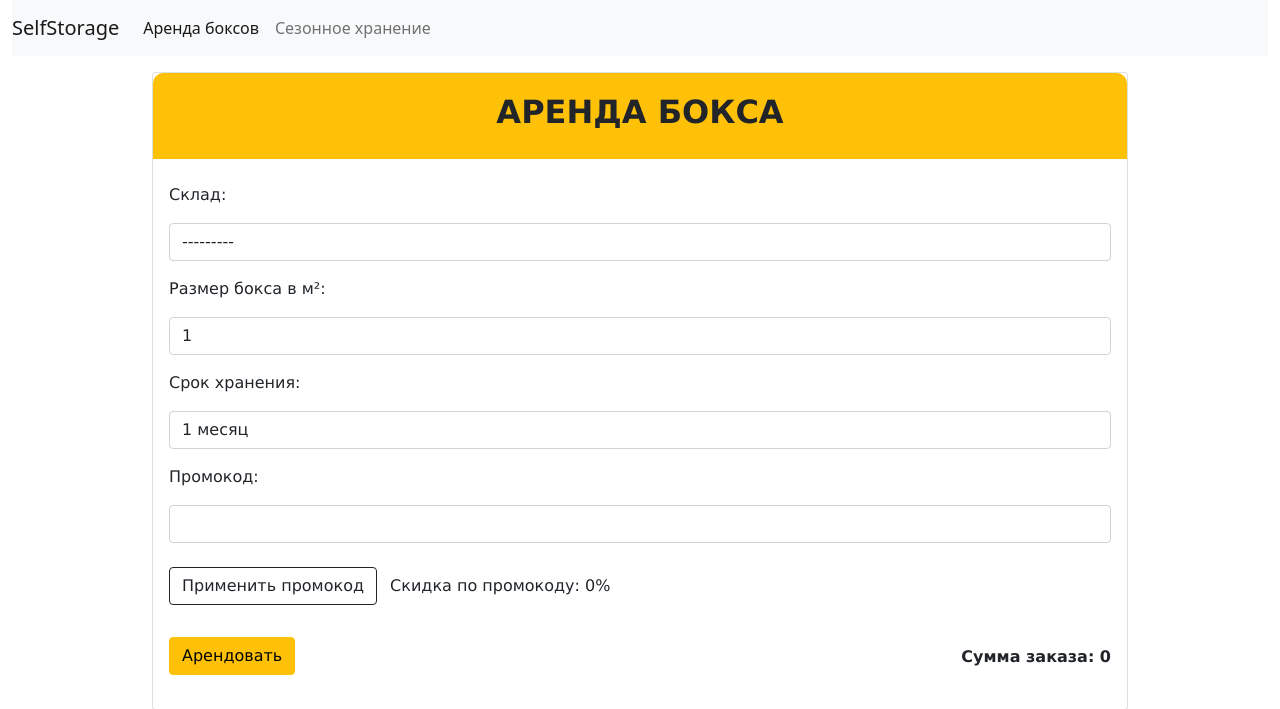
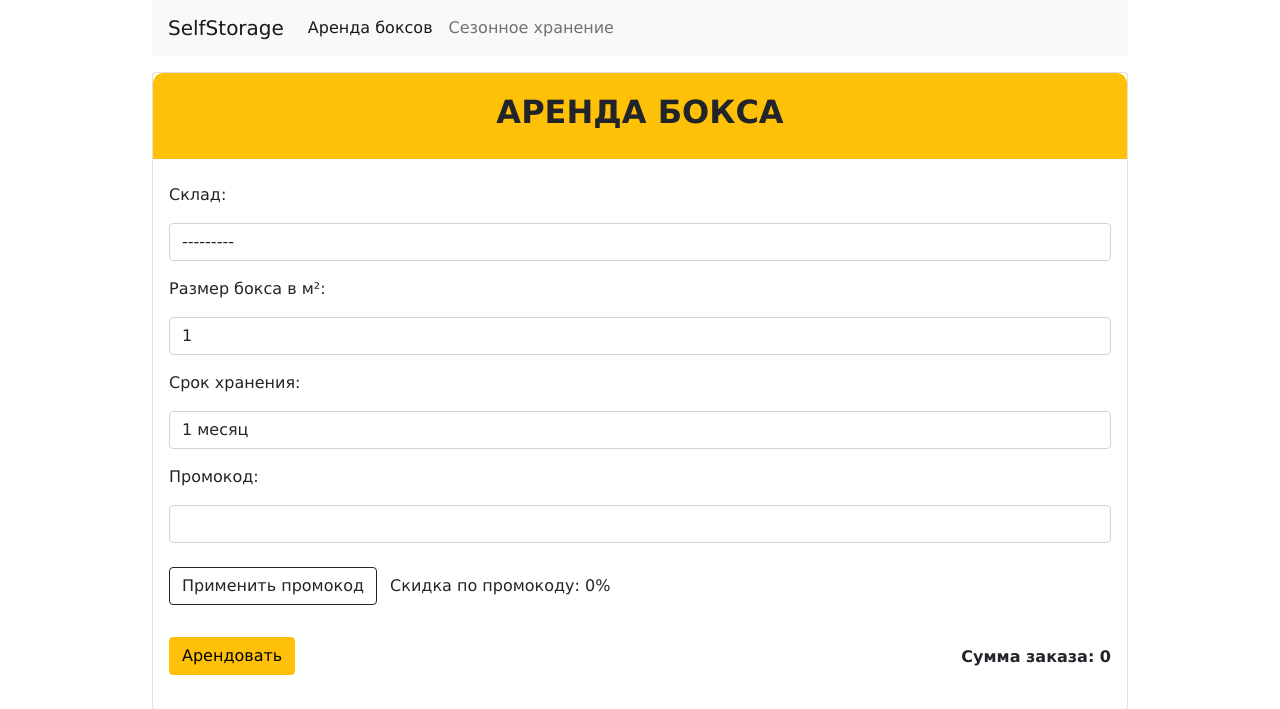
Before and after one commit to balancy/self_storage, a Django app: page /rent_box in a window 1280 px wide. Shown: the top 709 px of the page. Run offline with Django 3.2, Linux system fonts and the light colour scheme; data that the repository does not hold is empty; parts of the project's set-up code (start-up, migrations or seed data) failed here and were passed over.

Commit message:
Make base navbar be the same width as the site

```diff
--- a/storage_rental/templates/storage_rental/base.html
+++ b/storage_rental/templates/storage_rental/base.html
@@ -13,9 +13,9 @@
   {% endblock %}
 </head>
 <body>
-  <header class="container-fluid">
+  <header class="container container-fluid">
     <nav class="navbar navbar-expand-lg navbar-light bg-light">
-      <a class="navbar-brand" href="{% url 'index' %}">SelfStorage</a>
+      <a class="navbar-brand mx-3" href="{% url 'index' %}">SelfStorage</a>
       <button class="navbar-toggler" type="button" data-toggle="collapse" data-target="#navbarText" aria-controls="navbarText" aria-expanded="false" aria-label="Toggle navigation">
         <span class="navbar-toggler-icon"></span>
       </button>
```
Also changed, not shown: storage_rental/templates/storage_rental/index.html (+5 -5 lines).
